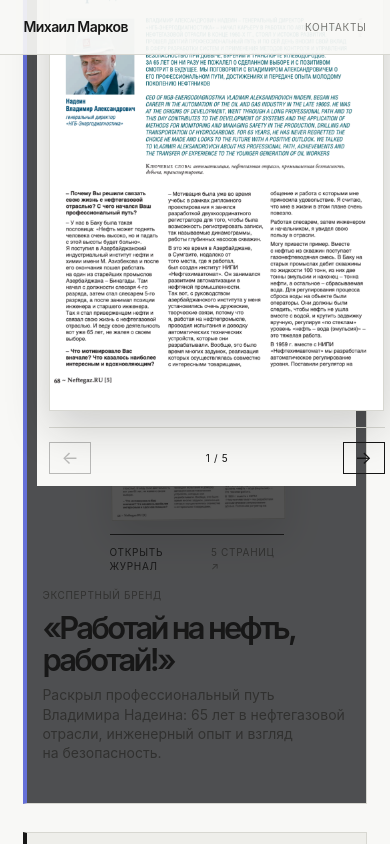
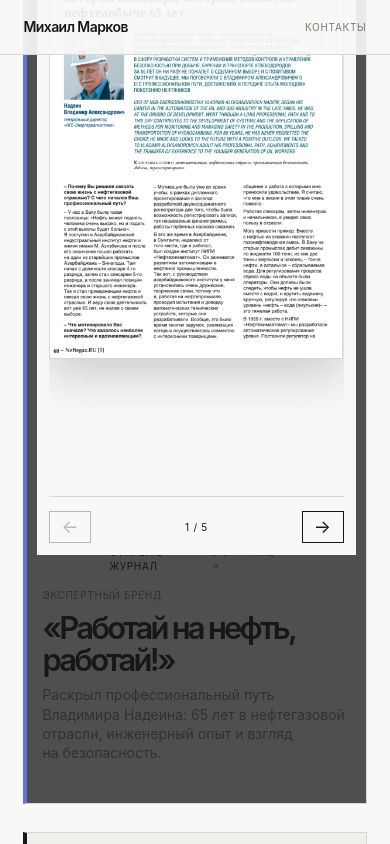
Before and after one commit to mmarkovvvv/mikhail-markov-portfolio, a Next.js app: page / in a window 390 px wide. Both pictures are taken after a click on the button "Открыть журнал и листать страницы". Shown: the part 4433-5277 px from the top of the page. Built offline with nearby package versions, Linux system fonts and the light colour scheme.

Commit message:
Fit magazine reader to viewport

```diff
--- a/app/MagazineReader.tsx
+++ b/app/MagazineReader.tsx
@@ -96,7 +96,7 @@ export default function MagazineReader({ pages, projectNumber, label }: Magazine
               <button className="magazine-reader-close" type="button" onClick={closeReader} ref={closeButtonRef} aria-label="Закрыть журнал">×</button>
             </div>
             <div className="magazine-reader-stage">
-              <div className="magazine-reader-page-frame" key={currentPage.src}>
+              <div className="magazine-reader-page-frame" key={currentPage.src} style={{ aspectRatio: currentPage.ratio }}>
                 <Image
                   src={currentPage.src}
                   alt={currentPage.alt}
--- a/app/globals.css
+++ b/app/globals.css
@@ -511,6 +511,7 @@ a:focus-visible {
   display: flex;
   inset: 0;
   justify-content: center;
+  overflow: auto;
   padding: 24px;
   position: fixed;
   z-index: 30;
@@ -520,8 +521,10 @@ a:focus-visible {
   background: var(--paper);
   display: grid;
   grid-template-rows: auto minmax(0, 1fr) auto;
+  height: min(calc(100dvh - 48px), 920px);
   max-height: calc(100svh - 48px);
   max-width: 900px;
+  min-height: 0;
   padding: 18px 20px 20px;
   width: min(100%, 900px);
 }
@@ -563,6 +566,7 @@ a:focus-visible {
   display: flex;
   justify-content: center;
   min-height: 0;
+  overflow: hidden;
   padding: 16px 0;
 }
 
@@ -571,11 +575,12 @@ a:focus-visible {
   background: #ffffff;
   border: 1px solid var(--line);
   box-shadow: 0 18px 42px rgba(23, 23, 23, 0.18);
-  height: min(68svh, 720px);
+  height: auto;
+  max-height: 100%;
   max-width: 100%;
   overflow: hidden;
   position: relative;
-  width: min(55vw, 520px);
+  width: min(100%, 860px);
 }
 
 .magazine-reader-page-frame .portfolio-image {
@@ -1107,13 +1112,13 @@ a:focus-visible {
   }
 
   .magazine-reader-dialog {
+    height: min(calc(100dvh - 20px), 920px);
     max-height: calc(100svh - 20px);
     padding: 12px;
   }
 
   .magazine-reader-page-frame {
-    height: min(64svh, 640px);
-    width: min(86vw, 460px);
+    width: min(100%, 720px);
   }
 
   .video-gallery {
```
